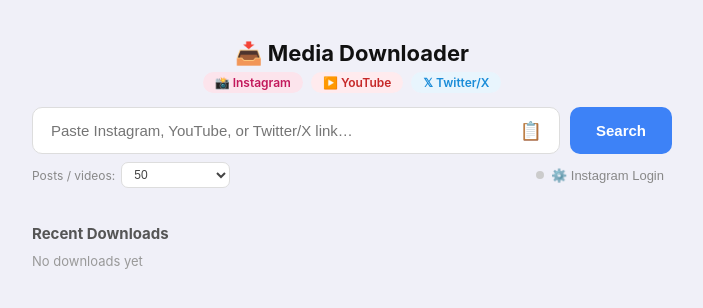
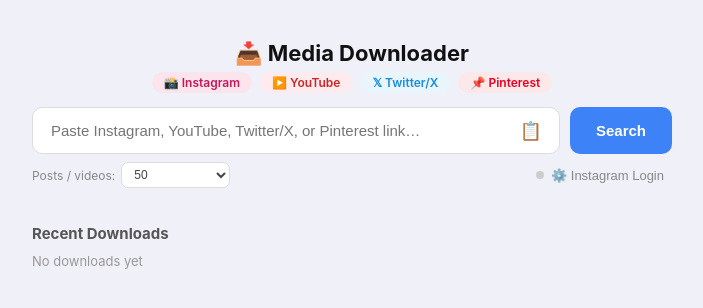
Before and after one commit to bansalshubham257/videoDownloader, a Flask app: page / in a window 1280 px wide. Shown: the top 308 px of the page, without its empty margins (288-991 px from the left). Run offline with Flask 3, Linux system fonts and the light colour scheme; data that the repository does not hold is empty; parts of the project's set-up code (start-up, migrations or seed data) failed here and were passed over; some libraries are stand-ins or nearby versions.

Commit message:
Update index.html

```diff
--- a/templates/index.html
+++ b/templates/index.html
@@ -20,6 +20,7 @@
         .pill-ig{background:#fce4ec;color:#c2185b;}
         .pill-yt{background:#ffebee;color:#c62828;}
         .pill-tw{background:#e8f5fd;color:#1a8cd8;}
+        .pill-pi{background:#fce8e8;color:#e60023;}
         .search-row{display:flex;gap:10px;}
         .input-wrap{flex:1;position:relative;display:flex;align-items:center;}
         .input-wrap input{width:100%;padding:14px 44px 14px 18px;font-size:15px;border:1.5px solid #ddd;border-radius:10px;outline:none;background:#fff;transition:border-color .2s;}
@@ -308,10 +318,11 @@
         <span class="brand-pill pill-ig">📸 Instagram</span>
         <span class="brand-pill pill-yt">▶️ YouTube</span>
         <span class="brand-pill pill-tw">𝕏 Twitter/X</span>
+        <span class="brand-pill pill-pi">📌 Pinterest</span>
     </div>
     <div class="search-row">
         <div class="input-wrap">
-            <input type="url" id="ig-url" placeholder="Paste Instagram, YouTube, or Twitter/X link…" autocomplete="off">
+            <input type="url" id="ig-url" placeholder="Paste Instagram, YouTube, Twitter/X, or Pinterest link…" autocomplete="off">
             <!-- Paste button: shown when input is empty -->
             <button class="input-action-btn visible" id="paste-btn" title="Paste from clipboard" onclick="pasteFromClipboard()">📋</button>
             <!-- Clear button: shown when input has text -->
@@ -477,7 +500,7 @@
 
 <script>
 let currentUrl      = '';
-let currentPlatform = 'instagram';   // 'instagram' | 'youtube' | 'twitter'
+let currentPlatform = 'instagram';   // 'instagram' | 'youtube' | 'twitter' | 'pinterest'
 let ytQuality       = 'best';        // active quality for single YT video
 let twQuality       = 'best';        // active quality for Twitter/X video
 let previewData     = null;
@@ -537,8 +560,9 @@ async function handleSearch() {
     const url = document.getElementById('ig-url').value.trim();
     if (!url) return showMsg('Please enter a URL', 'error');
     if (!url.includes('instagram.com') && !url.includes('youtube.com') && !url.includes('youtu.be')
-        && !url.includes('twitter.com') && !url.includes('x.com'))
-        return showMsg('Please paste an Instagram, YouTube, or Twitter/X link', 'error');
+        && !url.includes('twitter.com') && !url.includes('x.com')
+        && !url.includes('pinterest.com') && !url.includes('pinterest.co') && !url.includes('pin.it'))
+        return showMsg('Please paste an Instagram, YouTube, Twitter/X, or Pinterest link', 'error');
 
     currentUrl = url;
     setBusy('search', true);
@@ -551,7 +575,12 @@ async function handleSearch() {
         const dr   = await post('/api/detect', { url });
         const type = dr.url_type;
 
-        if (type === 'twitter_profile') {
+        if (type === 'pinterest_post') {
+            currentPlatform = 'pinterest';
+            await loadSinglePost(url, 'pinterest');
+        } else if (type === 'pinterest_profile') {
+            showMsg('⚠️ Pinterest profile/board pages are not supported. Please paste a direct pin link — it should contain "/pin/" in the URL.', 'error');
+        } else if (type === 'twitter_profile') {
             showMsg('⚠️ Twitter/X profile pages are not supported. Please paste a direct tweet link — it should contain "/status/" in the URL.', 'error');
         } else if (type === 'twitter_video') {
             currentPlatform = 'twitter';
@@ -690,10 +719,10 @@ function postCardHTML(p) {
 
     // Show title bold + description below; fall back gracefully
     const titleHtml = title
-        ? `<div class="pc-title">${esc(title)}</div>`
+        ? `<div class="copy-row"><div class="pc-title">${esc(title)}</div><button class="copy-btn" data-copy="${esc(title)}" onclick="copyText(this.dataset.copy,this)" title="Copy title">⎘ Copy</button></div>`
         : '';
     const descHtml = desc && desc !== title
-        ? `<div class="pc-desc">${esc(desc)}</div>`
+        ? `<div class="copy-row"><div class="pc-desc">${esc(desc)}</div><button class="copy-btn" data-copy="${esc(desc)}" onclick="copyText(this.dataset.copy,this)" title="Copy description">⎘ Copy</button></div>`
         : (!title ? `<div class="pc-desc" style="color:#aaa;font-style:italic;">No description</div>` : '');
 
     return `
@@ -814,7 +843,7 @@ async function loadSinglePost(url, platform) {
     igOpts.style.display = 'none';
     ytOpts.classList.remove('show');
     twOpts.classList.remove('show');
-    dlBtn.classList.remove('yt-btn', 'tw-btn');
+    dlBtn.classList.remove('yt-btn', 'tw-btn', 'pi-btn');
 
     if (platform === 'youtube') {
         ytOpts.classList.add('show');
@@ -822,6 +851,8 @@ async function loadSinglePost(url, platform) {
     } else if (platform === 'twitter') {
         twOpts.classList.add('show');
         dlBtn.classList.add('tw-btn');
+    } else if (platform === 'pinterest') {
+        dlBtn.classList.add('pi-btn');   // Pinterest red, no quality selector
     } else {
         igOpts.style.display = 'flex';
     }
@@ -863,12 +894,14 @@ function showSinglePreview(p) {
     document.getElementById('s-vc').style.display    = p.is_video ? 'flex' : 'none';
     document.getElementById('s-title').textContent   = p.title || 'Result';
     document.getElementById('s-meta').textContent    = p.uploader ? '📺 ' + p.uploader : '';
+    document.getElementById('s-title-copy').style.display = p.title ? 'inline-flex' : 'none';
 
     // Show description separately from title
     const captionEl = document.getElementById('s-caption');
     const desc = p.description || '';
     const title = p.title || '';
     captionEl.textContent = (desc && desc !== title) ? desc : '';
+    document.getElementById('s-caption-copy').style.display = (desc && desc !== title) ? 'inline-flex' : 'none';
 
     // Text-only tweet — disable download button and show notice
     const dlBtn  = document.getElementById('s-dl-btn');
@@ -897,6 +930,8 @@ async function singleDownload() {
         ? { url: currentUrl, quality: ytQuality }
         : currentPlatform === 'twitter'
         ? { url: currentUrl, quality: twQuality }
+        : currentPlatform === 'pinterest'
+        ? { url: currentUrl }
         : { url: currentUrl, content_type: document.querySelector('input[name="ctype"]:checked').value };
 
     try {
@@ -929,13 +964,13 @@ function showReadyCard(data) {
     const titleEl = document.getElementById('rc-title');
     const title = previewData?.title || '';
     titleEl.textContent = title;
-    titleEl.style.display = title ? 'block' : 'none';
+    document.getElementById('rc-title-row').style.display = title ? 'flex' : 'none';
 
     // Description (body text) — only show if different from title
     const descEl = document.getElementById('rc-caption');
     const desc = previewData?.description || '';
     descEl.textContent = desc;
-    descEl.style.display = desc ? 'block' : 'none';
+    document.getElementById('rc-caption-row').style.display = desc ? 'flex' : 'none';
 
     // Divider — show only if we have at least one of title/description
     document.getElementById('rc-divider').style.display = (title || desc) ? 'block' : 'none';
@@ -947,6 +982,32 @@ function showReadyCard(data) {
     link.download = data.filename;
     rc.style.display = 'block';
     rc.scrollIntoView({ behavior: 'smooth' });
+}
+
+/* ─── COPY TEXT ──────────────────────────────────────────────────────── */
+function copyText(text, btn) {
+    if (!text || !text.trim()) return;
+    const doFlash = () => {
+        if (!btn) return;
+        const orig = btn.innerHTML;
+        btn.innerHTML = '✓ Copied!';
+        btn.classList.add('copied');
+        setTimeout(() => { btn.innerHTML = orig; btn.classList.remove('copied'); }, 2000);
+    };
+    if (navigator.clipboard && window.isSecureContext) {
+        navigator.clipboard.writeText(text.trim()).then(doFlash).catch(() => _copyFallback(text, doFlash));
+    } else {
+        _copyFallback(text, doFlash);
+    }
+}
+function _copyFallback(text, cb) {
+    const ta = document.createElement('textarea');
+    ta.value = text.trim();
+    ta.style.cssText = 'position:fixed;opacity:0;top:0;left:0;';
+    document.body.appendChild(ta);
+    ta.focus(); ta.select();
+    try { document.execCommand('copy'); cb(); } catch(e) {}
+    document.body.removeChild(ta);
 }
 
 /* ─── PLAY & LIGHTBOX ────────────────────────────────────────────────── */
```
Also changed, not shown: other parts of templates/index.html (+25 -4 lines).
